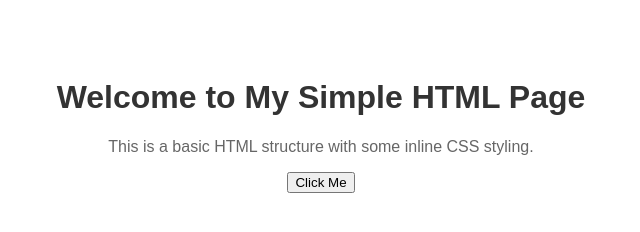
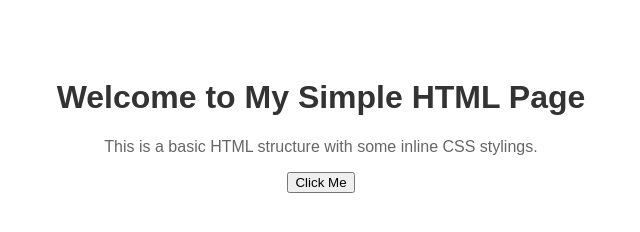
Before and after one commit to Thunderer2106/jenkins-apache-pipeline, a plain HTML site: page index.html in a window 1280 px wide. Shown: the full height of the page, 319-959 px from the left. Drawn offline with Linux system fonts and the light colour scheme.

Commit message:
added index.html

```diff
--- a/index.html
+++ b/index.html
@@ -20,7 +20,7 @@
   </head>
   <body>
     <h1>Welcome to My Simple HTML Page</h1>
-    <p>This is a basic HTML structure with some inline CSS styling.</p>
+    <p>This is a basic HTML structure with some inline CSS stylings.</p>
     <button onclick="alert('Hello!')">Click Me</button>
   </body>
 </html>
```
